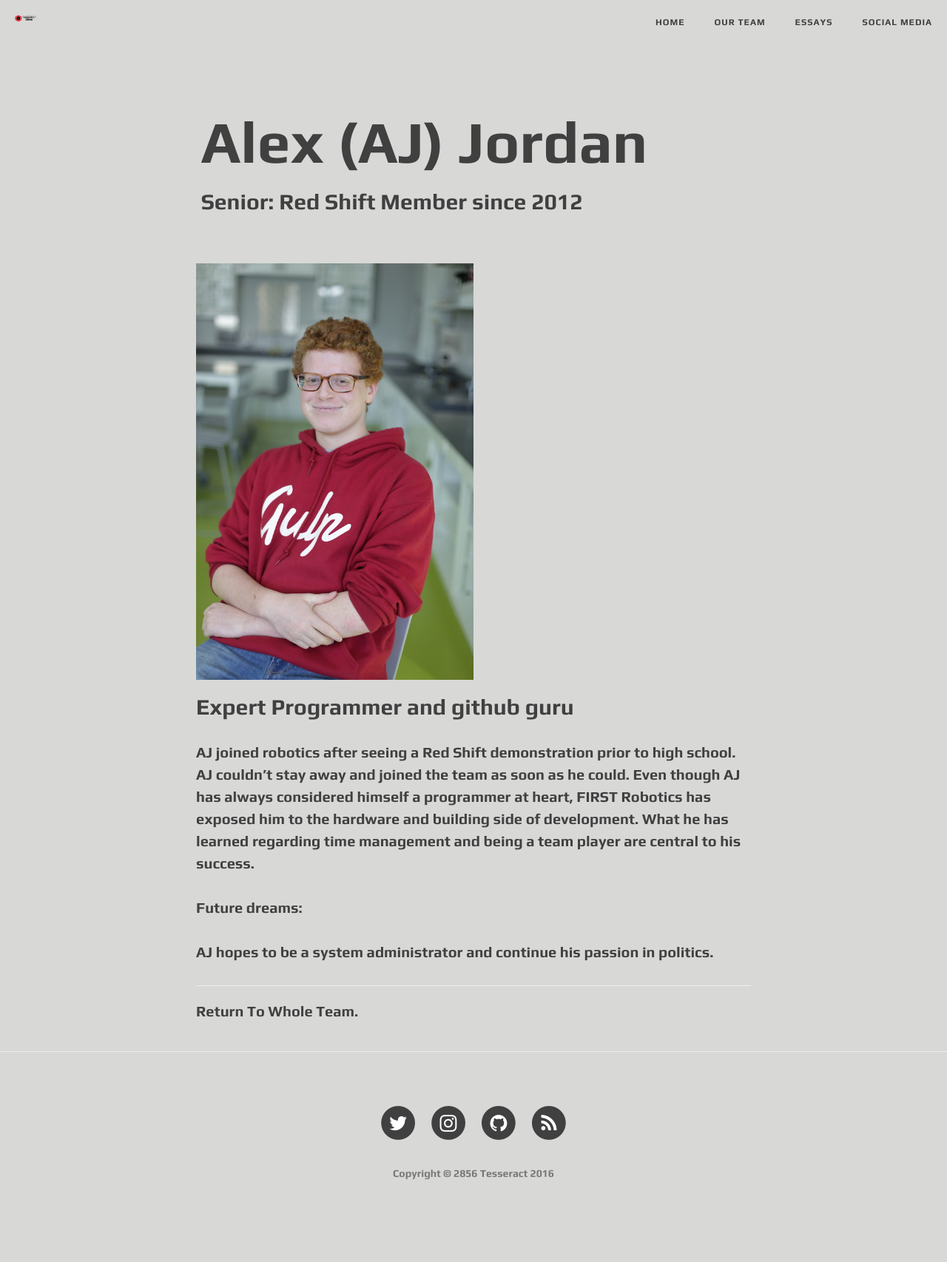
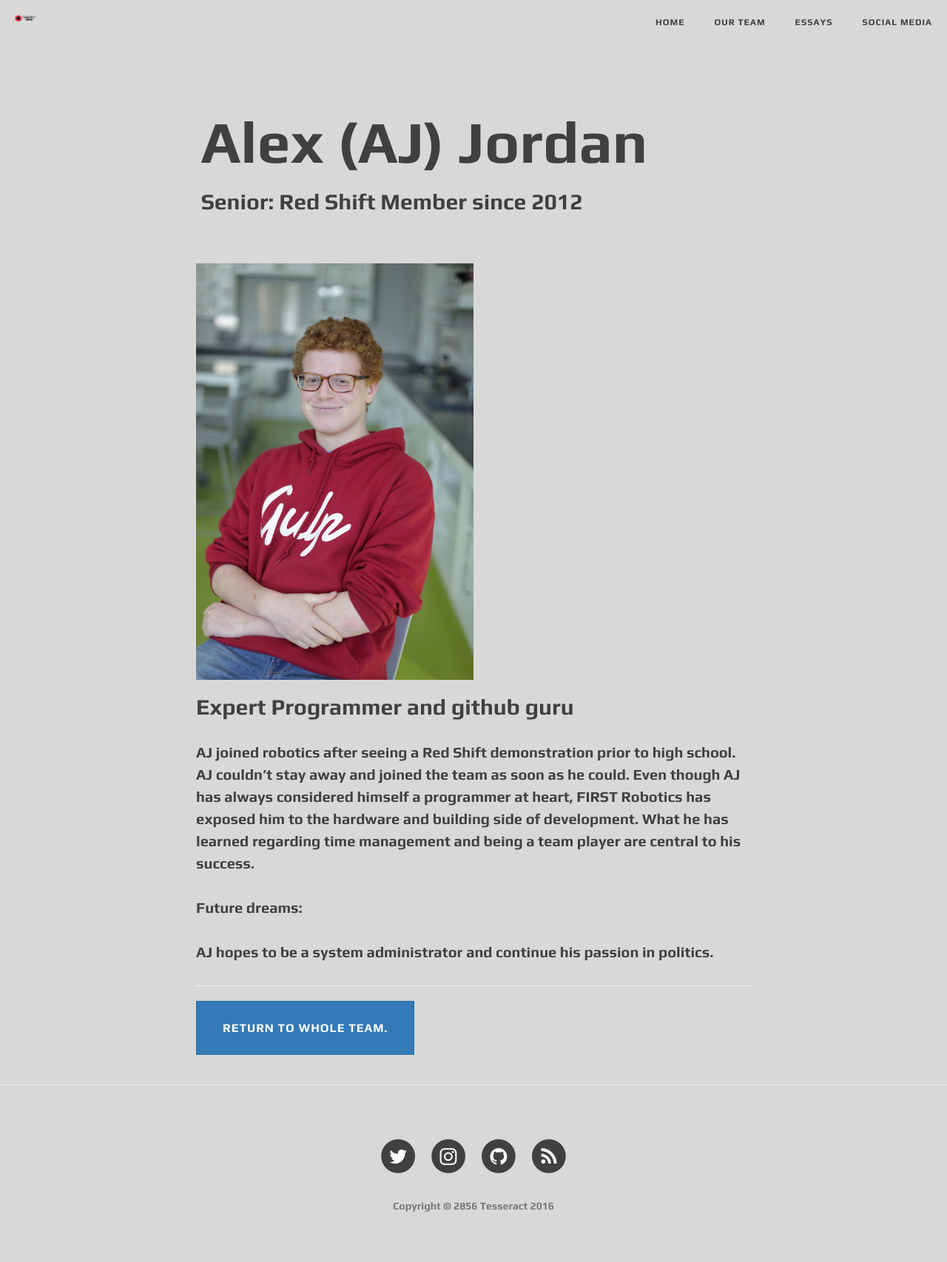
Before and after one commit to redshiftrobotics/2856-bios, a Jekyll site: the page built from aj.html, in a window 1280 px wide. Shown: the whole page at 74% size. Built offline with Jekyll 4.4.1, drawn with Linux system fonts in a browser that asks for light colours; nearby versions of some CDN libraries; before the commit the page ends 1662 px from its top, so only the background shows below that.

Commit message:
fix post layout

```diff
--- a/_layouts/post.html
+++ b/_layouts/post.html
@@ -34,7 +34,7 @@ layout: default
 
                 <hr>
 
-                <a class="previous" href="http://2856.io/about/" role="button">Return To Whole Team.</a>
+                <a class="previous btn btn-lg btn-primary" href="http://2856.io/about/" role="button">Return To Whole Team.</a>
 
                 <ul class="pager">
                     {% if page.previous.url %}
```
